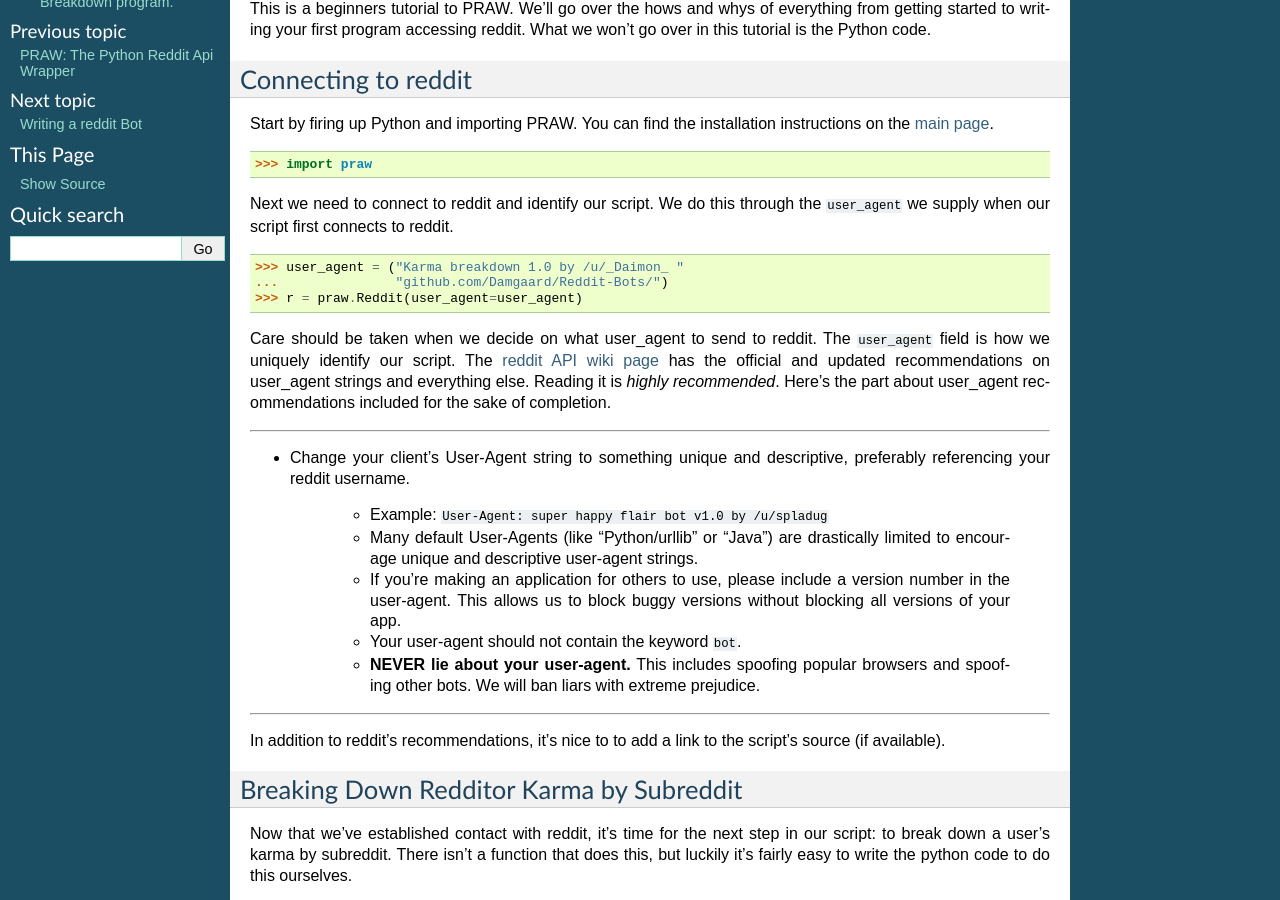
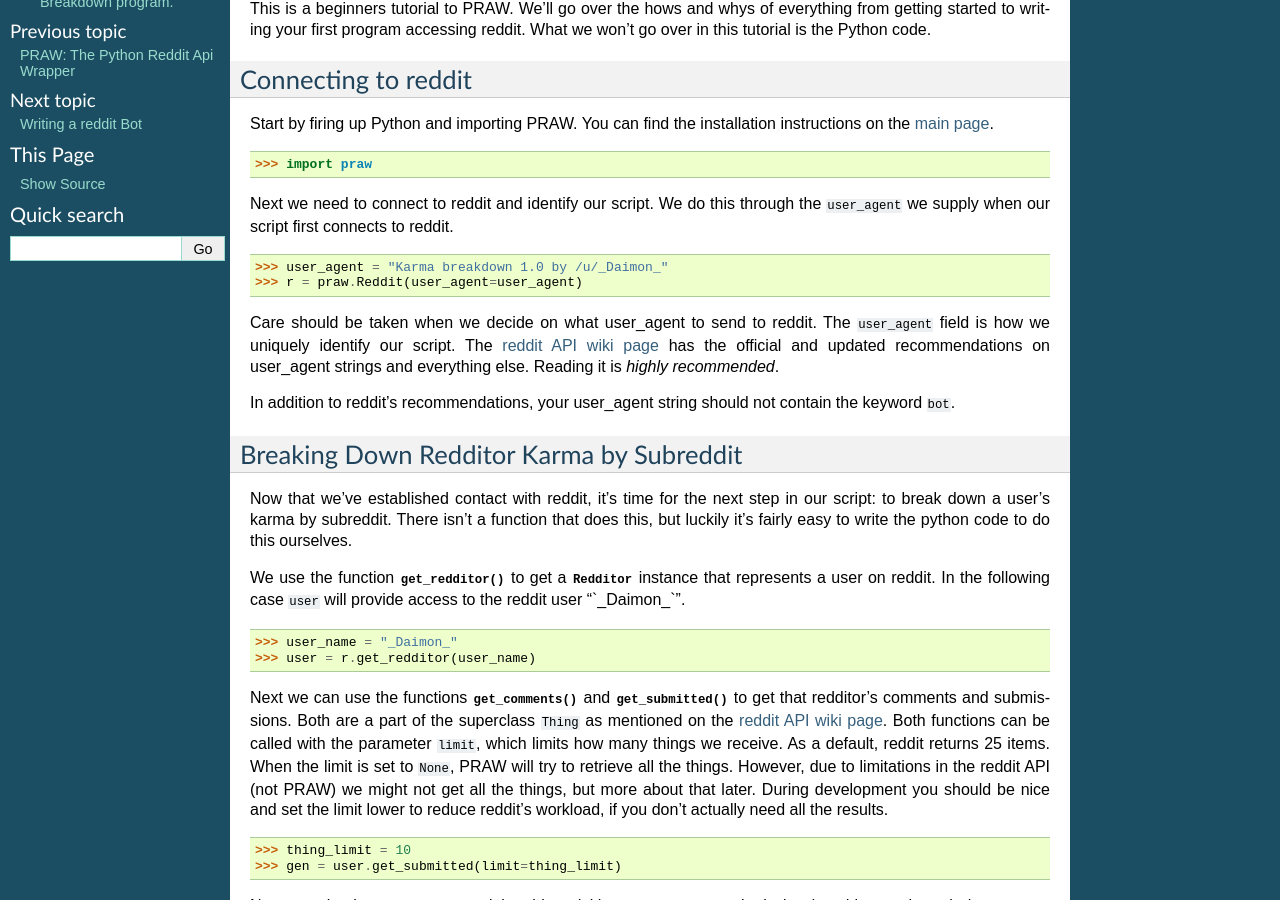
Before and after one commit to praw-dev/praw, a Sphinx documentation site: the page built from docs/pages/getting_started.rst, in a window 1280 px wide and 900 px high, scrolled down 192 px. Built offline with Sphinx 7.4.7, drawn with Linux system fonts in a browser that asks for light colours.

Commit message:
Remove reddit user-agent copy-paste from getting started.

```diff
--- a/docs/pages/getting_started.rst
+++ b/docs/pages/getting_started.rst
@@ -30,37 +30,17 @@ the ``user_agent`` we supply when our script first connects to reddit.
 
 .. code-block:: pycon
 
-    >>> user_agent = ("Karma breakdown 1.0 by /u/_Daimon_ "
-    ...               "github.com/Damgaard/Reddit-Bots/")
+    >>> user_agent = "Karma breakdown 1.0 by /u/_Daimon_"
     >>> r = praw.Reddit(user_agent=user_agent)
 
 Care should be taken when we decide on what user_agent to send to reddit. The
 ``user_agent`` field is how we uniquely identify our script. The `reddit API
 wiki page <https://github.com/reddit/reddit/wiki/API>`_ has the official and
 updated recommendations on user_agent strings and everything else. Reading it
-is *highly recommended*. Here's the part about user_agent recommendations
-included for the sake of completion.
+is *highly recommended*.
 
-----
-
-* Change your client's User-Agent string to something unique and descriptive,
-  preferably referencing your reddit username.
-
-    * Example: ``User-Agent: super happy flair bot v1.0 by /u/spladug``
-    * Many default User-Agents (like "Python/urllib" or "Java") are drastically
-      limited to encourage unique and descriptive user-agent strings.
-    * If you're making an application for others to use, please include a
-      version number in the user-agent. This allows us to block buggy versions
-      without blocking all versions of your app.
-    * Your user-agent should not contain the keyword ``bot``.
-    * **NEVER lie about your user-agent.** This includes spoofing popular
-      browsers and spoofing other bots. We will ban liars with extreme
-      prejudice.
-
-----
-
-In addition to reddit's recommendations, it's nice to to add a link to the
-script's source (if available).
+In addition to reddit's recommendations, your user_agent string should not
+contain the keyword ``bot``.
 
 Breaking Down Redditor Karma by Subreddit
 -----------------------------------------
```
